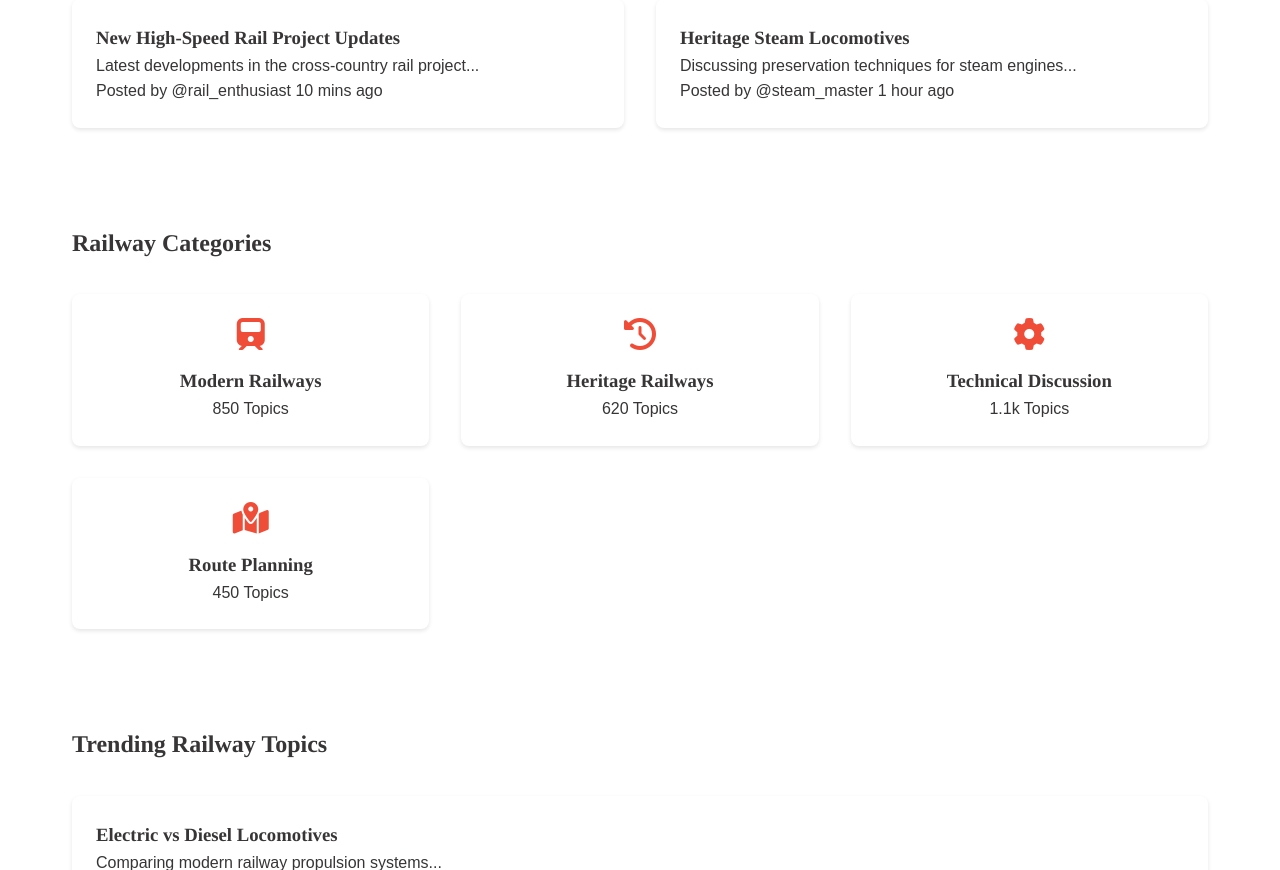
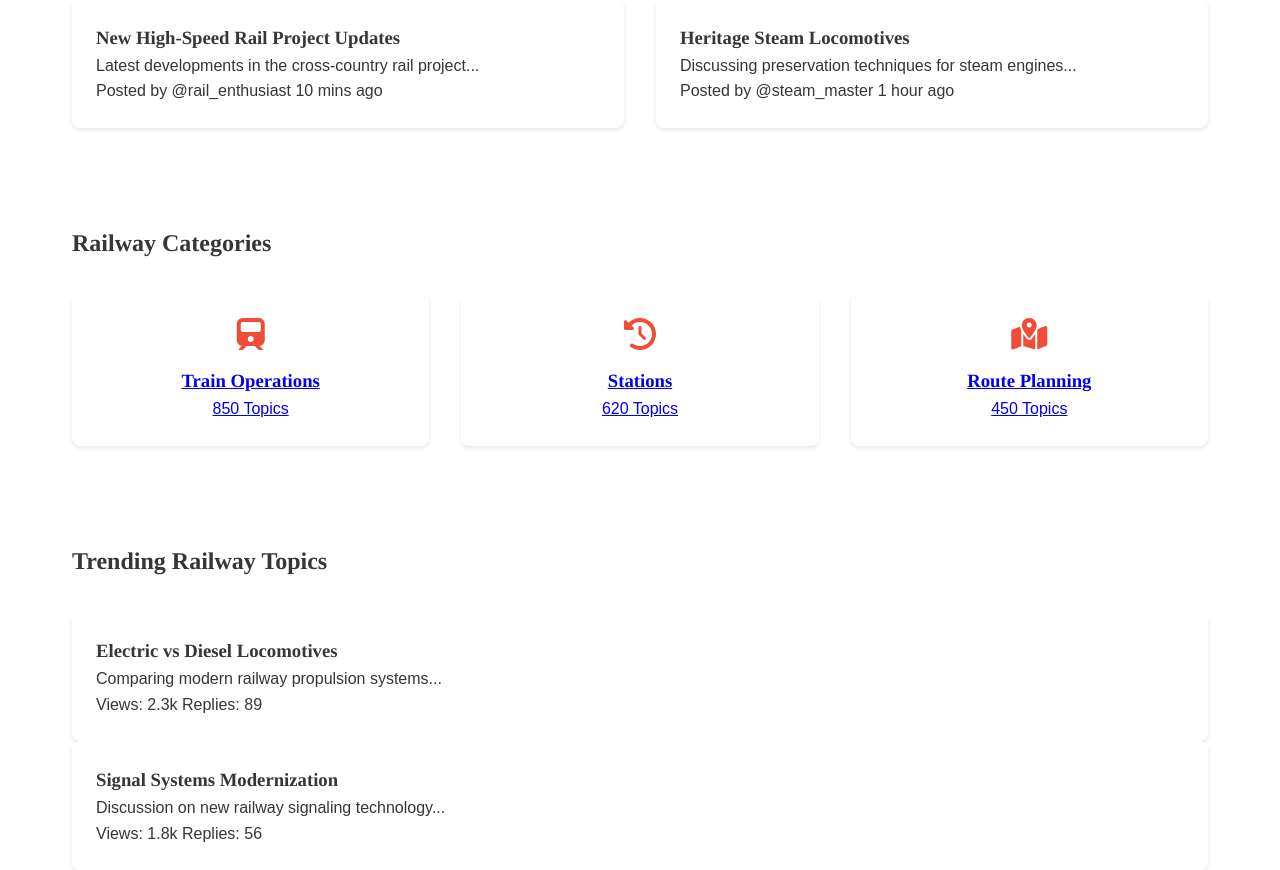
Before and after one commit to ci220/group11, a PHP site: page / in a window 1280 px wide. Shown: the part 690-1560 px from the top of the page. Run offline with PHP 8.4, Linux system fonts and the light colour scheme.

Commit message:
index.php

```diff
--- a/index.php
+++ b/index.php
@@ -63,21 +63,18 @@ session_start();
         <!-- Featured Categories -->
         <section class="featured-categories">
             <h2>Railway Categories</h2>
+            <a href="forum_category.php" class="category-card-link">
             <div class="category-grid">
                 <div class="category-card">
                     <i class="fas fa-train"></i>
-                    <h3>Modern Railways</h3>
+                    <h3>Train Operations</h3>
                     <p>850 Topics</p>
                 </div>
+
                 <div class="category-card">
                     <i class="fas fa-history"></i>
-                    <h3>Heritage Railways</h3>
+                    <h3>Stations</h3>
                     <p>620 Topics</p>
-                </div>
-                <div class="category-card">
-                    <i class="fas fa-cog"></i>
-                    <h3>Technical Discussion</h3>
-                    <p>1.1k Topics</p>
                 </div>
                 <div class="category-card">
                     <i class="fas fa-map-marked-alt"></i>
@@ -85,6 +82,7 @@ session_start();
                     <p>450 Topics</p>
                 </div>
             </div>
+            </a>
         </section>
 
         <!-- Popular Topics -->
```
